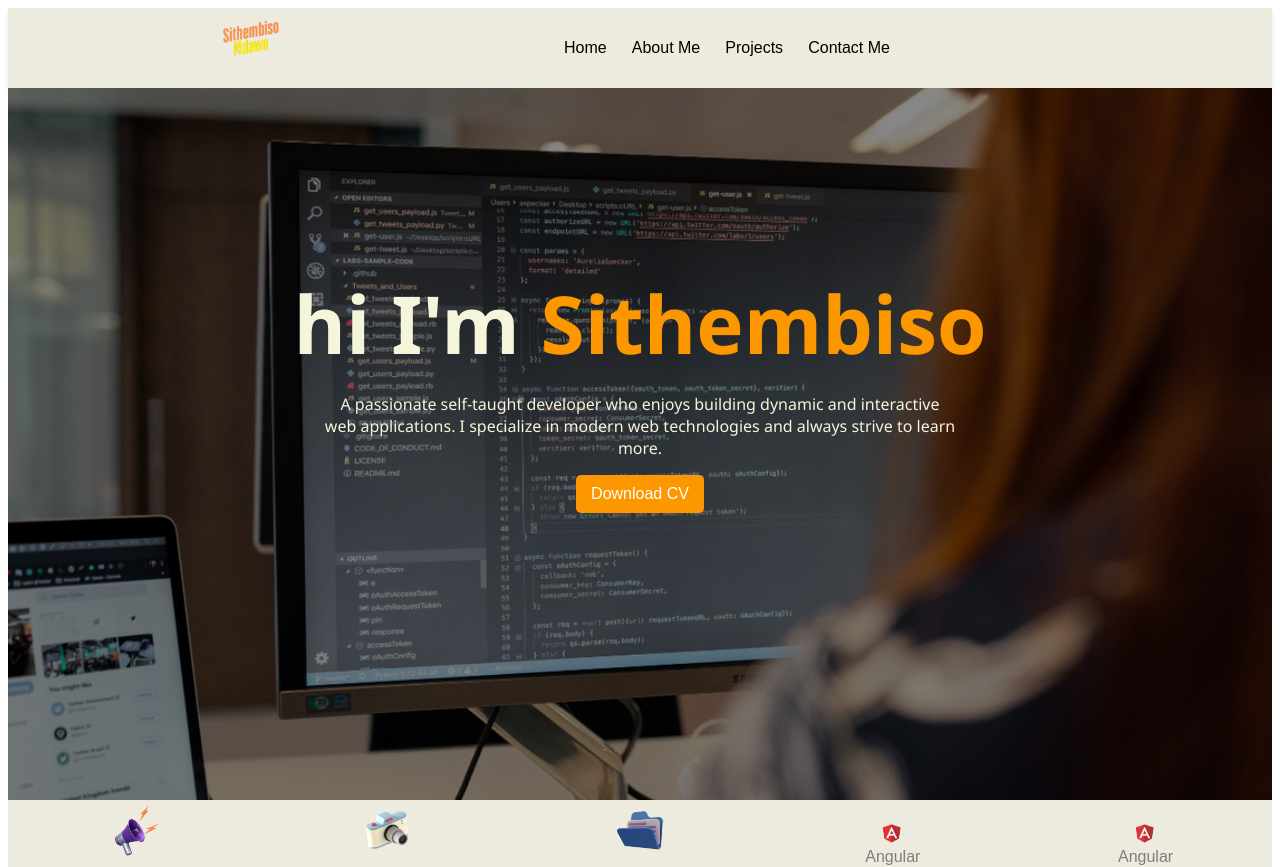
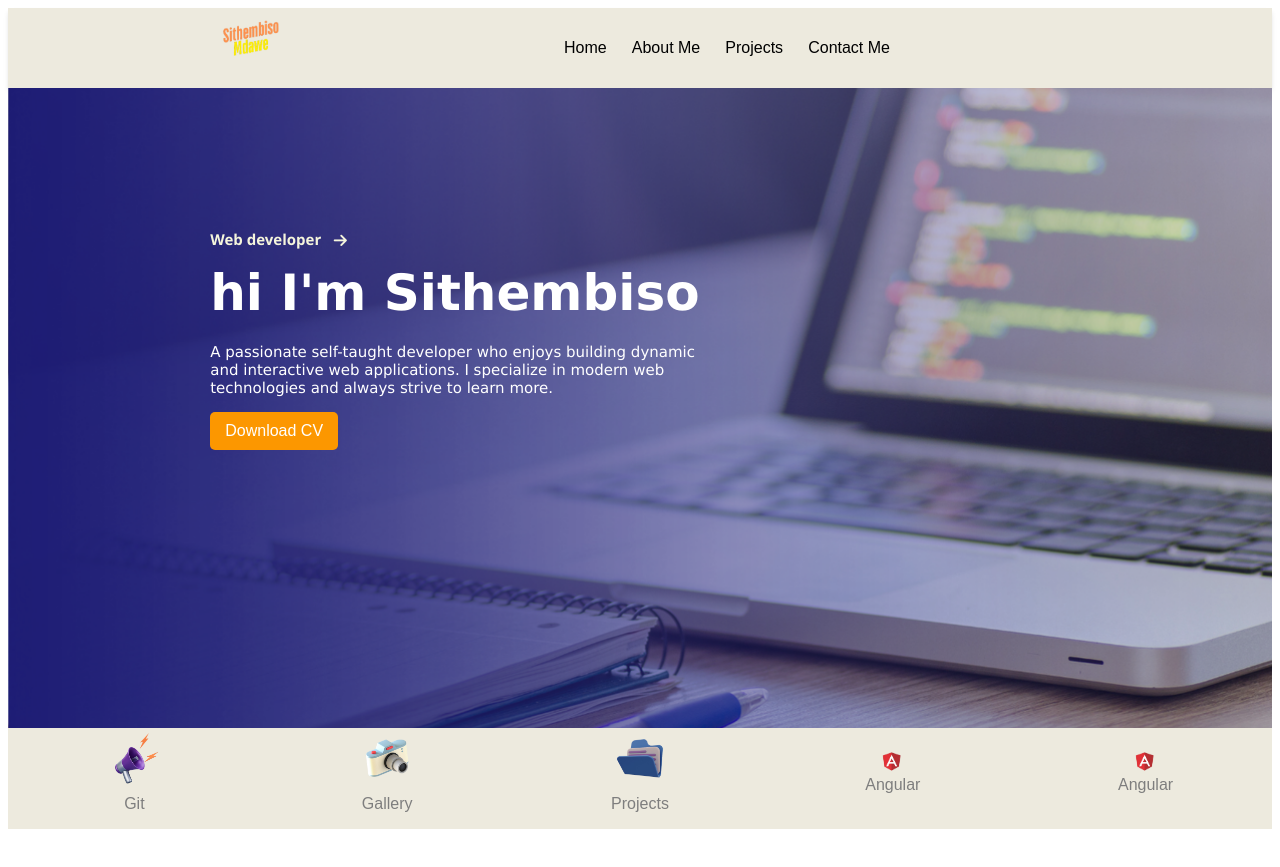
Before and after one commit to Trophydecoder/NewPortfolio, an Angular app: page / in a window 1280 px wide. Shown: the top 867 px of the page. Built offline with nearby package versions, Linux system fonts and the light colour scheme.

Commit message:
new carousel

```diff
--- a/src/app/aboutpagecomponents/about-section/about-section.component.scss
+++ b/src/app/aboutpagecomponents/about-section/about-section.component.scss
@@ -15,7 +15,7 @@
     align-items: center;
     justify-content: center;
 }
-.carousel h1 {
+.carousel h3 {
     font-size: 42px;
     color: white;
     background:#fc9700;
@@ -57,8 +57,6 @@
     .carousel{
         width: 100%;
         height: 60vh;
-
-
       }
       .about-content {
         margin-top: 20px;
--- a/src/app/components/carousel/carousel.component.html
+++ b/src/app/components/carousel/carousel.component.html
@@ -1,8 +1,16 @@
 <div class="containercarousel">
-  <Div class="carousel">
-    <h1>hi I'm <span>Sithembiso</span></h1>
-    <p>A passionate self-taught developer who enjoys building dynamic and interactive web applications.
-      I specialize in modern web technologies and always strive to learn more.</p>
-      <button type="submit"  class="button">Download CV</button>
-  </Div>
-</div>
+  <div class="carousel">
+    <h3>Web developer</h3>
+    <i class='fas fa-arrow-right' style='font-size:15px'></i>
+  </div>
+    <div class="maintext">
+      <h1>hi I'm <span>Sithembiso</span></h1>
+      <p>A passionate self-taught developer who enjoys building dynamic and interactive web applications.
+        I specialize in modern web technologies and always strive to learn more.</p>
+        <div class="ButtonContainer">
+          <button type="submit"  class="button">Download CV</button>
+        </div>
+
+
+    </div>
+  </div>
--- a/src/app/components/carousel/carousel.component.scss
+++ b/src/app/components/carousel/carousel.component.scss
@@ -1,6 +1,6 @@
 .containercarousel{
   width: 100%;
-  background-image: url('/assets/aboutBG.png');
+  background-image: url('/assets/devBG.png');
   height: 50vh;
   background-size: cover;
   background-repeat: no-repeat;
@@ -8,9 +8,7 @@
 .carousel{
   display: flex;
   flex-direction: column;
-  justify-content: center;
-  align-items: center;
-  text-align: center;
+
   color: beige;
   width: 100%;
 }
@@ -40,24 +38,59 @@ color: #fc9700;
 }
 
 @media screen and (min-width: 1024px){
+  .carousel{
+    display: flex;
+    flex-direction: row;
+    color: beige;
+    width: 100%;
+  }
   .containercarousel{
     width: 100%;
-    background-image: url('/assets/aboutBG.png');
-    height: 89vh;
+    height: 80vh;
     background-size: cover;
     background-repeat: no-repeat;
   }
-  .carousel  h1{
-    font-size: 80px;
+  .carousel  h3{
+    font-size: 15px;
     padding-top: 10%;
+    padding-left: 16%;
+    font-family: 'Segoe UI', Tahoma, Geneva, Verdana, sans-serif;
+  }
+  .fas{
+    padding-top: 11.50%;
+    padding-left: 1%;
 
   }
-  .carousel p{
-    display: flex;
-    width: 50%;
-    margin-top: -3%;
-    font-family:'Segoe UI', Tahoma, Geneva, Verdana, sans-serif;
+  .maintext h1{
+    margin-top: -0%;
+    font-size: 50px;
+    padding-left: 16%;
+
+    color: white;
+    font-family:Verdana, Geneva, Tahoma, sans-serif;
+  }
+  .maintext p{
+    width: 40%;
+    margin-top: -1%;
+    font-size: 15px;
+    padding-left: 16%;
+
+    color: white;
+    font-family:Verdana, Geneva, Tahoma, sans-serif;
   }
 
+  .button {
 
+    color: white;
+    border: none;
+    padding: 10px 15px;
+    border-radius: 5px;
+    cursor: pointer;
+    font-size: 16px;
+    transition: 0.3s;
+  }
+.ButtonContainer{
+  width: 70%;
+  padding-left: 16%;
 }
+}
```
Also changed, not shown: public/assets/devBG.png.
